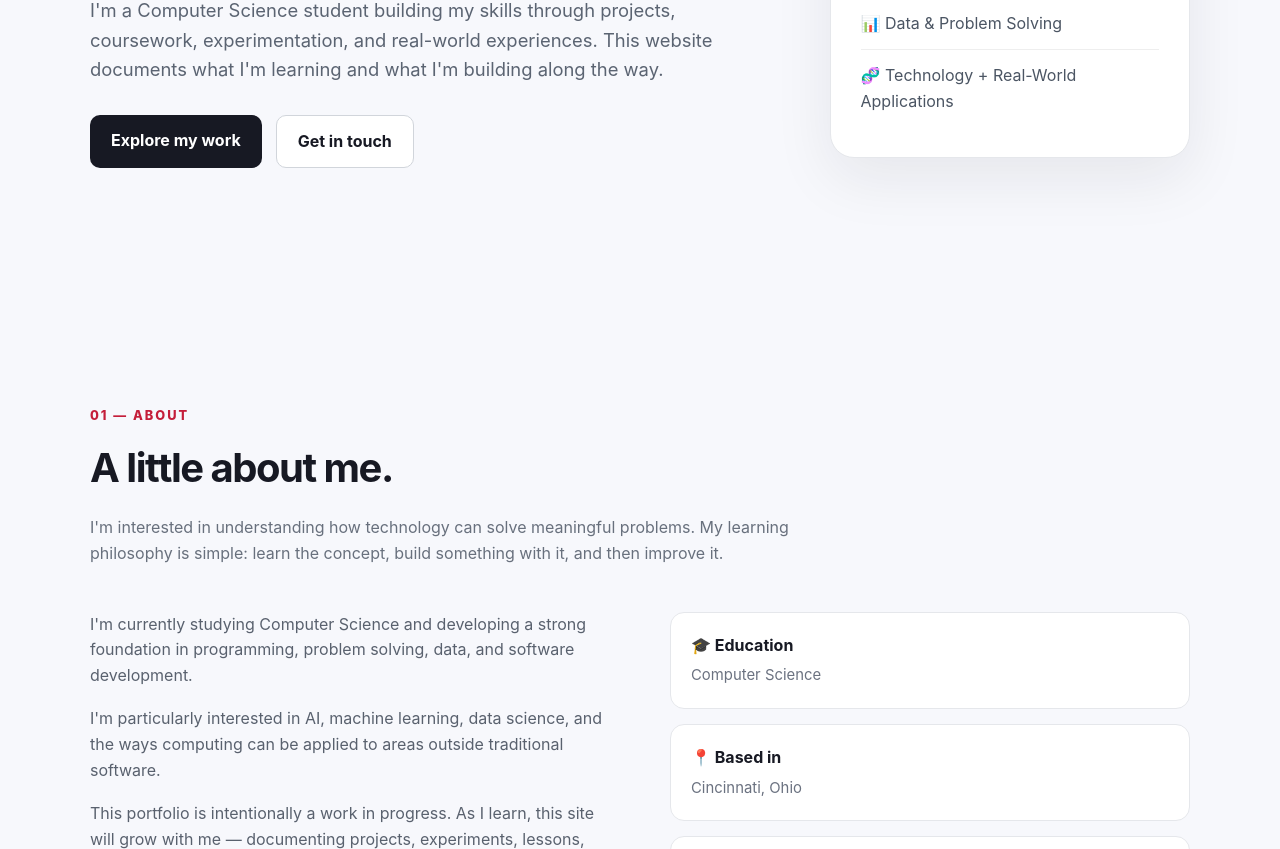
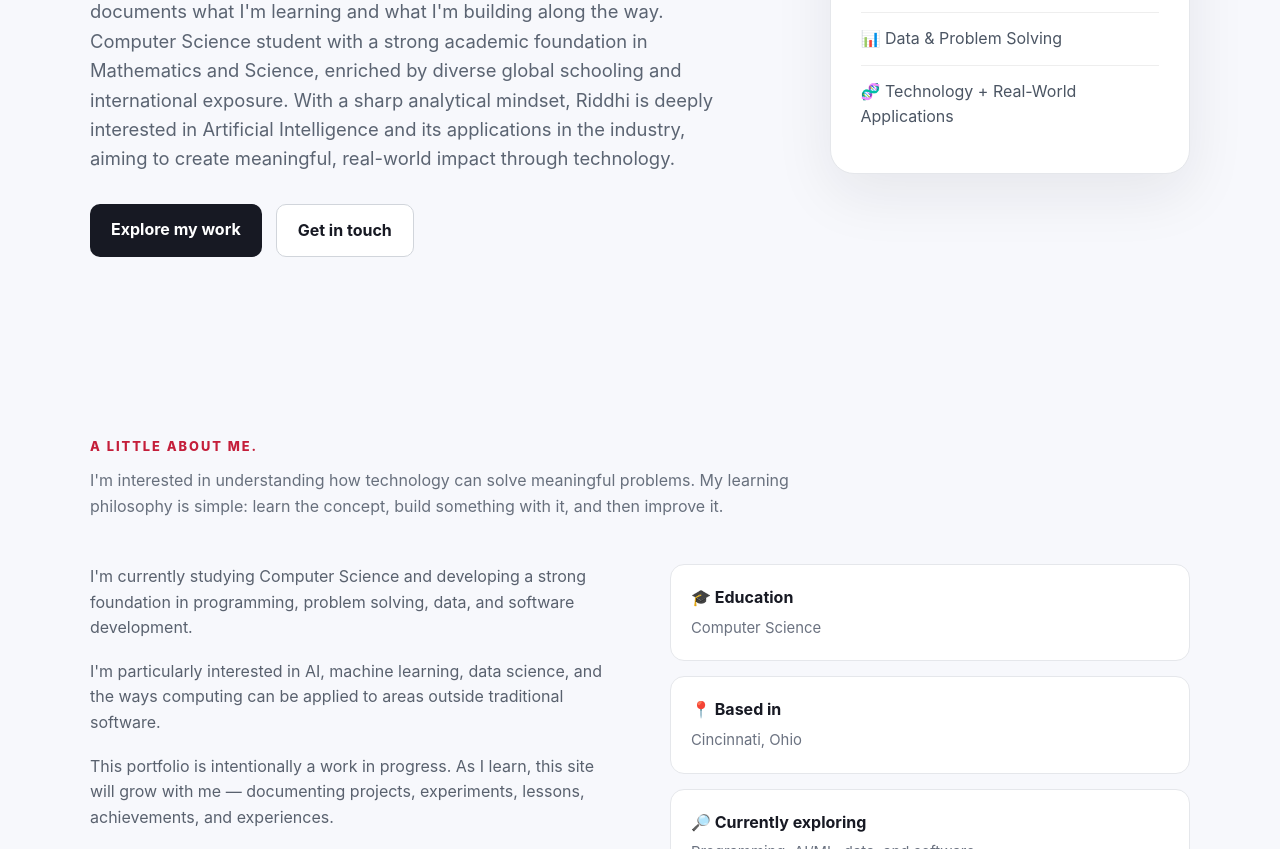
Before and after one commit to Riddhik-30/Riddhik-30.github.io, a plain HTML site: page index.html in a window 1280 px wide. Shown: the part 469-1318 px from the top of the page. Drawn offline with Linux system fonts and the light colour scheme.

Commit message:
index.html

```diff
--- a/index.html
+++ b/index.html
@@ -485,6 +485,11 @@
           I'm a Computer Science student building my skills through
           projects, coursework, experimentation, and real-world experiences.
           This website documents what I'm learning and what I'm building along the way.
+          Computer Science student with a strong academic foundation in Mathematics and Science,
+          enriched by diverse global schooling and international exposure.
+          With a sharp analytical mindset,
+          Riddhi is deeply interested in Artificial Intelligence and its applications in the industry,
+          aiming to create meaningful, real-world impact through technology.
         </p>
 
         <div class="buttons">
@@ -537,9 +542,7 @@
   <section id="about">
     <div class="container">
 
-      <div class="section-label">01 — About</div>
-
-      <h2 class="section-title">A little about me.</h2>
+      <div class="section-label">A little about me.</div>
 
       <p class="section-intro">
         I'm interested in understanding how technology can solve meaningful
```
